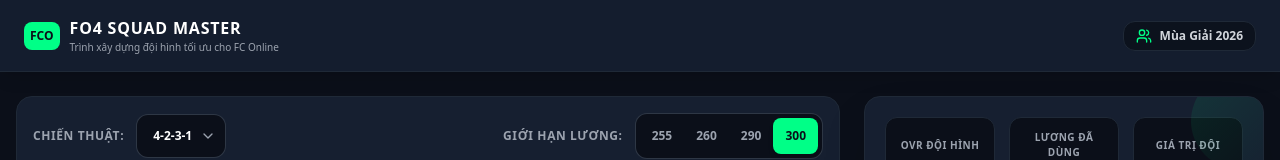
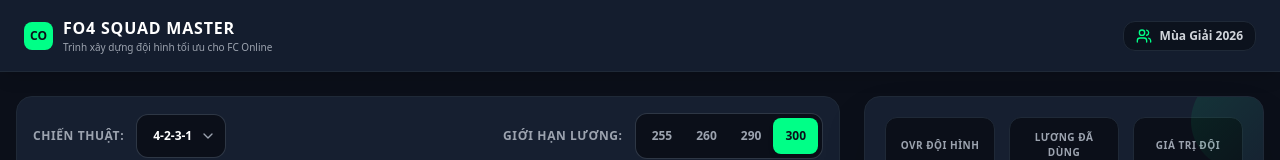
Before and after one commit to postlainaldo/build-fo4-postlain, a Next.js app: page / in a window 1280 px wide. Shown: the top 160 px of the page. Built offline with nearby package versions, Linux system fonts and the light colour scheme.

Commit message:
Update page.tsx

```diff
--- a/src/app/page.tsx
+++ b/src/app/page.tsx
@@ -6,7 +6,7 @@ import { decodeSquadState } from '@/lib/utils';
 import { PLAYERS_DB } from '@/data/players';
 
 import FootballField from '@/components/FootballField';
-import SearchModal from '@/components/SearchModal';
+import PlayerSelectorModal from '@/components/PlayerSelectorModal';
 import SquadStats from '@/components/SquadStats';
 import TeamColorDisplay from '@/components/TeamColorDisplay';
 import ShareSavePanel from '@/components/ShareSavePanel';
@@ -271,7 +271,7 @@ function SquadBuilderContent() {
       </div>
 
       {isModalOpen && activeSlotIndex !== null && (
-        <SearchModal
+        <PlayerSelectorModal
           isOpen={isModalOpen}
           onClose={() => { setIsModalOpen(false); setActiveSlotIndex(null); }}
           onSelectPlayer={handleSelectPlayer}
@@ -288,12 +288,13 @@ export default function HomePage() {
       <header className="bg-fo4-card border-b border-gray-800 py-4 px-6 sticky top-0 z-40 backdrop-blur-md bg-opacity-95 shadow-lg">
         <div className="max-w-7xl mx-auto flex items-center justify-between">
           <div className="flex items-center space-x-2.5">
-            <div className="bg-[#00FF87] text-[#0B0F19] p-1.5 rounded-lg font-black text-xs">FCO</div>
+            <div className="bg-[#00FF87] text-[#0B0F19] p-1.5 rounded-lg font-black text-xs">CO</div>
             <div>
               <h1 className="text-white font-black text-sm md:text-base uppercase tracking-wider">FO4 Squad Master</h1>
               <p className="text-[10px] text-gray-400 hidden sm:block">Trình xây dựng đội hình tối ưu cho FC Online</p>
             </div>
           </div>
+
           <div className="flex items-center space-x-2 bg-[#0B0F19]/80 border border-gray-800 px-3 py-1.5 rounded-xl text-xs font-semibold text-gray-300">
             <Users className="w-4 h-4 text-[#00FF87]" />
             <span>Mùa Giải 2026</span>
@@ -311,4 +312,4 @@ export default function HomePage() {
       <PWAInstallPrompt />
     </>
   );
-      }
+          }
```
